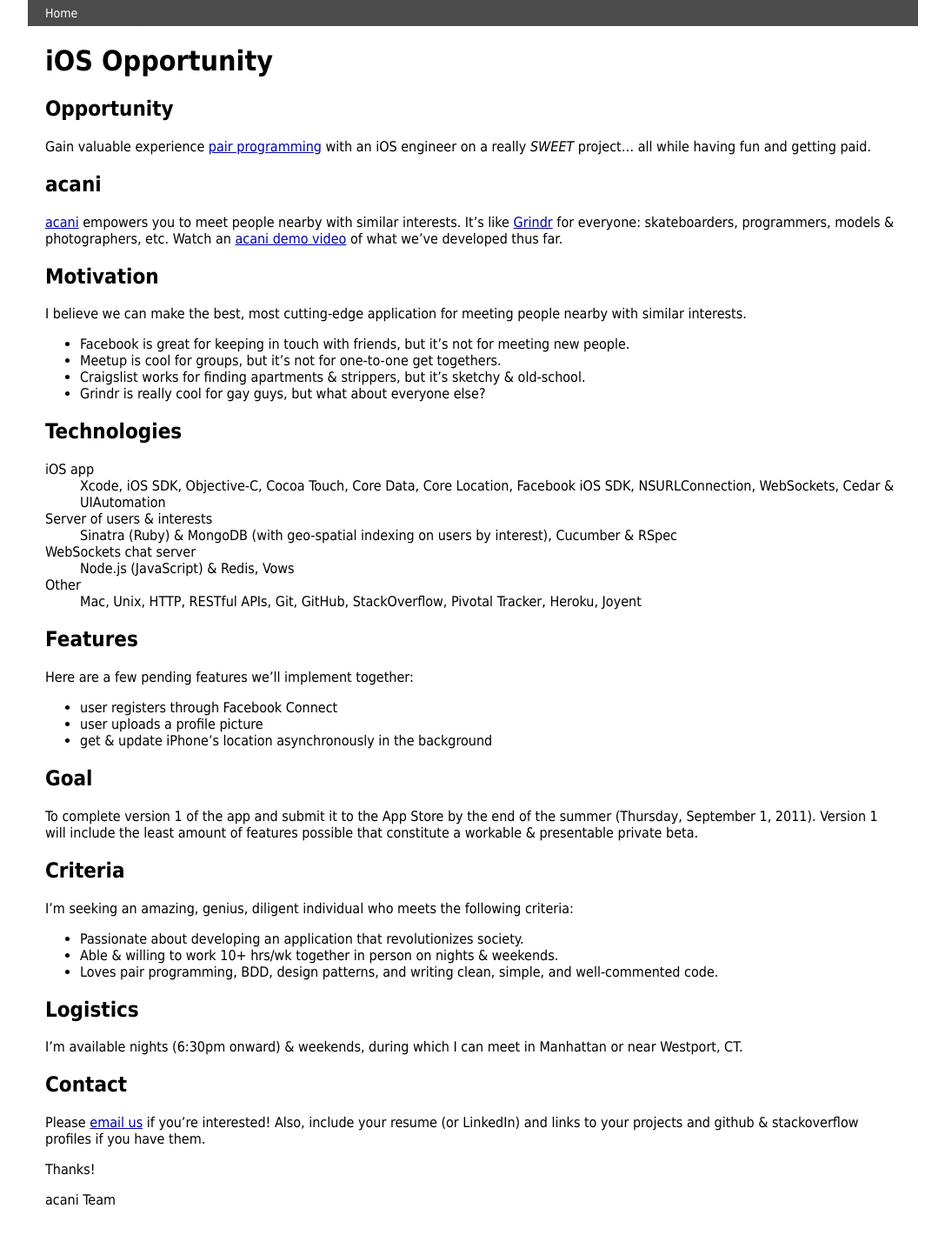
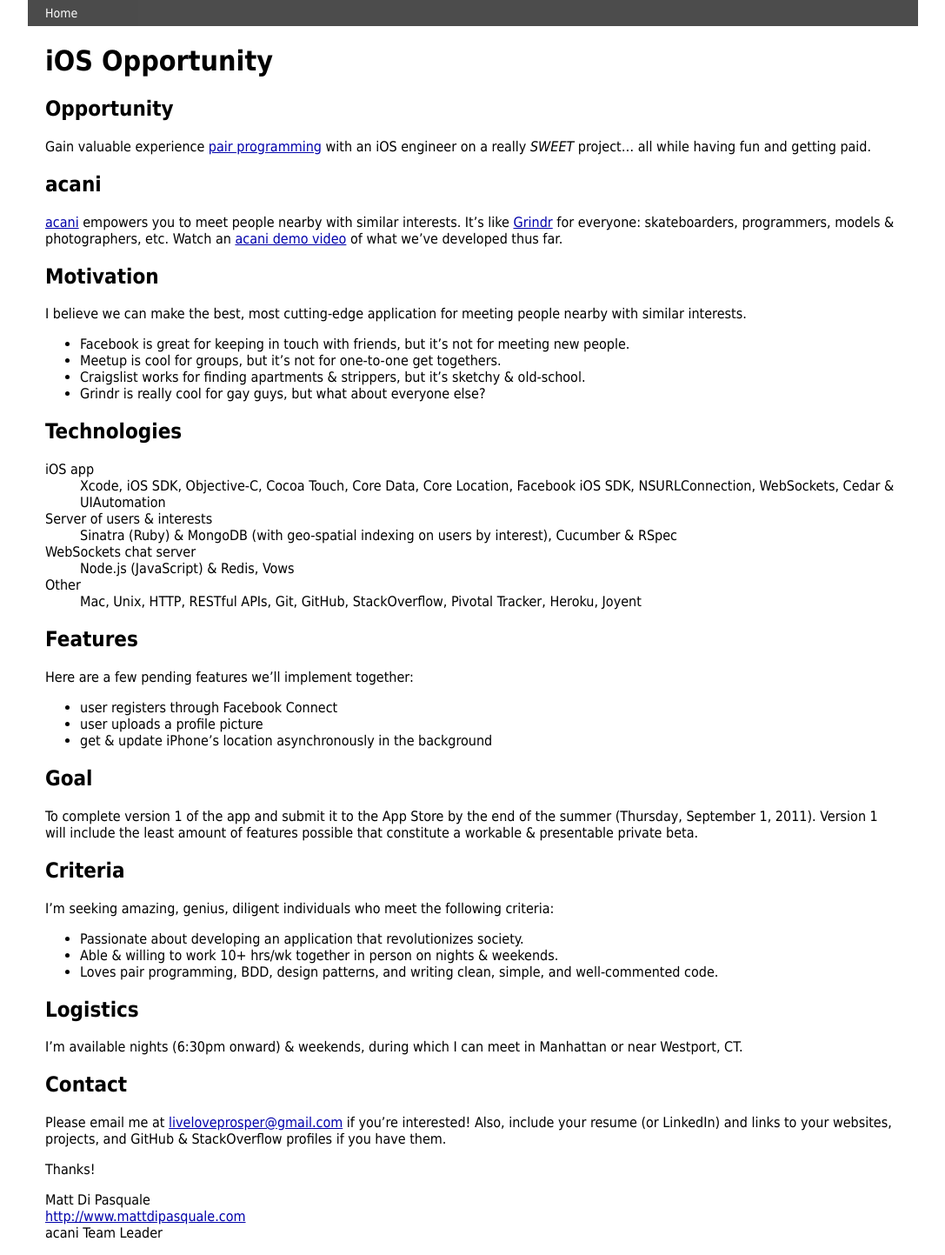
Before and after one commit to acani/acani.github.com, a Jekyll site: the page built from opportunity/index.md, in a window 1280 px wide. Shown: the whole page at 87% size, without its empty margins (96-1183 px from the left). Built offline with Jekyll 4.4.1, drawn with Linux system fonts in a browser that asks for light colours; Markdown is read by kramdown in place of the engine named in the settings; before the commit the page ends 1405 px from its top, so only the background shows below that.

Commit message:
update TODO & opportunity

```diff
--- a/opportunity/index.md
+++ b/opportunity/index.md
@@ -48,7 +48,7 @@
 
 ## Criteria
 
-I'm seeking an amazing, genius, diligent individual who meets the following criteria:
+I'm seeking amazing, genius, diligent individuals who meet the following criteria:
 
 - Passionate about developing an application that revolutionizes society.
 - Able & willing to work 10+ hrs/wk together in person on nights & weekends.
@@ -60,8 +60,10 @@
 
 ## Contact
 
-Please [email us](mailto:info@acani.com) if you're interested! Also, include your resume (or LinkedIn) and links to your projects and github & stackoverflow profiles if you have them.
+Please email me at <script>eval(decodeURIComponent('%64%6f%63%75%6d%65%6e%74%2e%77%72%69%74%65%28%27%3c%61%20%63%6c%61%73%73%3d%5c%22%65%6d%61%69%6c%5c%22%20%68%72%65%66%3d%5c%22%6d%61%69%6c%74%6f%3a%6c%69%76%65%6c%6f%76%65%70%72%6f%73%70%65%72%40%67%6d%61%69%6c%2e%63%6f%6d%5c%22%3e%6c%69%76%65%6c%6f%76%65%70%72%6f%73%70%65%72%40%67%6d%61%69%6c%2e%63%6f%6d%3c%5c%2f%61%3e%27%29%3b'))</script> if you're interested! Also, include your resume (or LinkedIn) and links to your websites, projects, and GitHub & StackOverflow profiles if you have them.
 
 Thanks!
 
-acani Team
+Matt Di Pasquale
+<http://www.mattdipasquale.com>
+acani Team Leader
```
Also changed, not shown: 1 other file.
